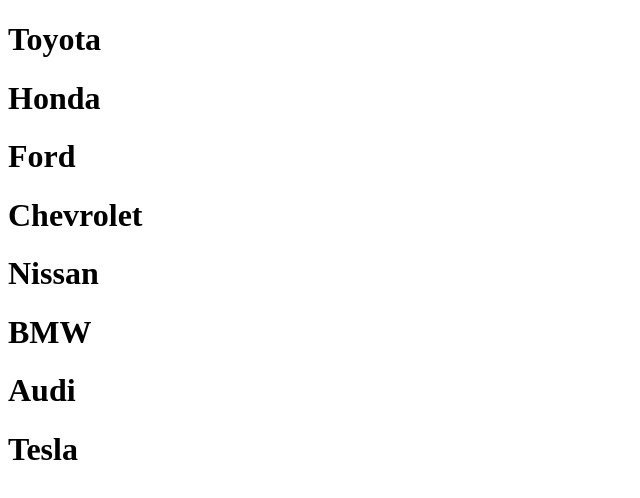
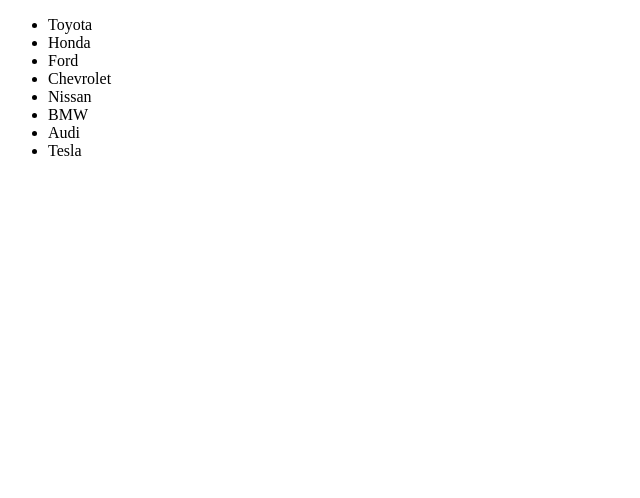
Before and after one commit to Haki-Malai/selectron, a React (Create React App) app: page / in a window 1280 px wide. Shown: the top 498 px of the page, without its empty margins (0-640 px from the left). Built offline with nearby package versions, Linux system fonts and the light colour scheme.

Commit message:
feat(App.tsx): add Dropdown component to App component feat(Dropdown.tsx): create Dropdown component with items prop and active state feat(index.ts): export Dropdown component from Dropdown directory

```diff
--- a/src/App.tsx
+++ b/src/App.tsx
@@ -1,4 +1,6 @@
 import React from 'react';
+import Dropdown from './dropdown';
+
 
 function App() {
   const cars = [
@@ -13,10 +15,8 @@
   ];
 
   return (
-    <div className="App">
-      <header className="App-header">
-        {cars.map((car) => <h1>{car.title}</h1>)}
-      </header>
+    <div>
+        <Dropdown items={cars} />
     </div>
   );
 }
--- /dev/null
+++ b/src/dropdown/Dropdown.tsx
@@ -0,0 +1,21 @@
+import React, {FC, useState} from 'react';
+
+interface DropdownProps {
+  items: { title: string }[];
+}
+
+const Dropdown: FC<DropdownProps> = ({items}) => {
+  const [active, setActive] = useState(false);
+
+  return (
+    <div>
+      <ul>
+        {items.map((item, index) => (
+          <li key={index}>{item.title}</li>
+        ))}
+      </ul>
+    </div>
+  );
+}
+
+export default Dropdown;
--- /dev/null
+++ b/src/dropdown/index.ts
@@ -0,0 +1 @@
+export {default} from './Dropdown';
```
